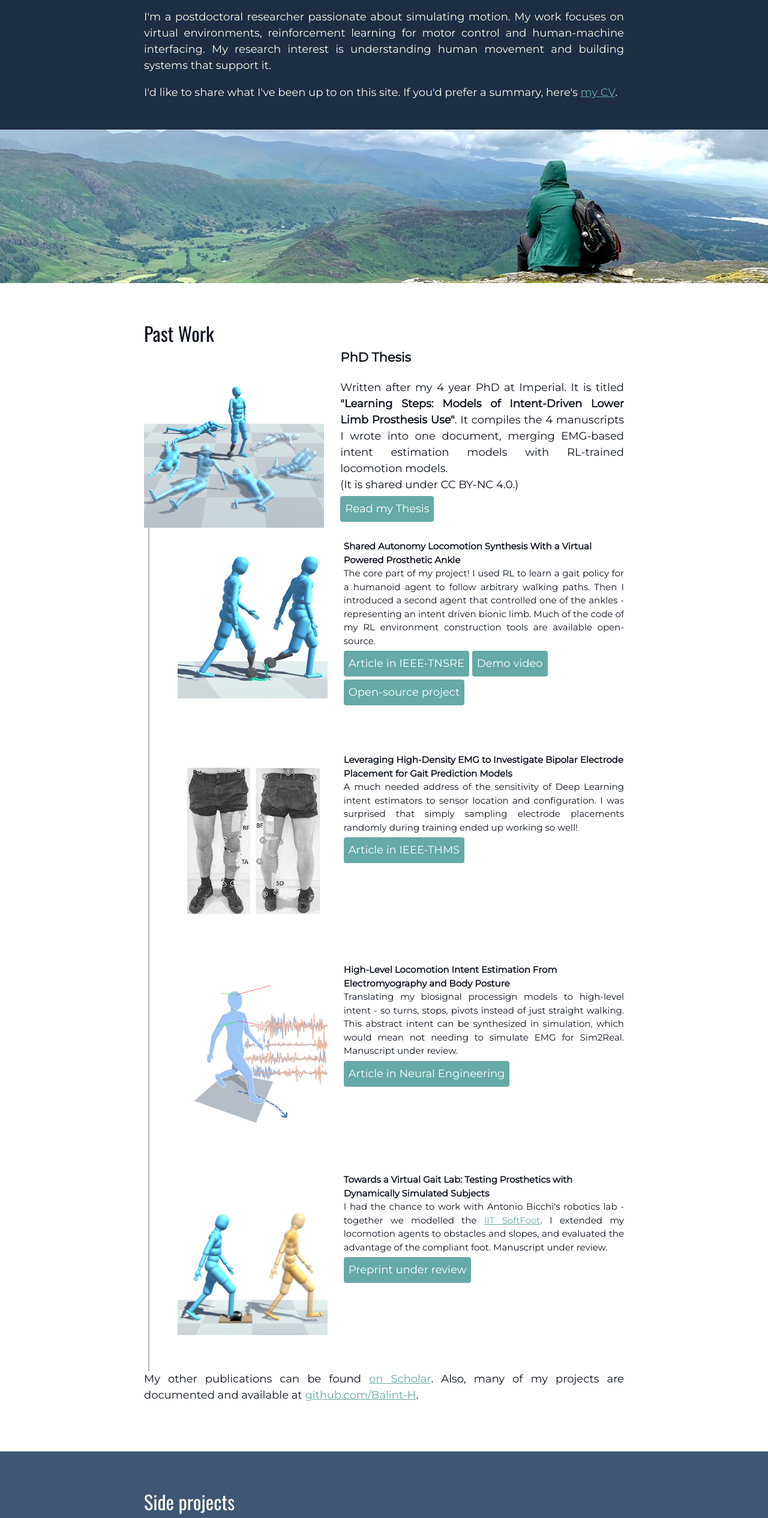
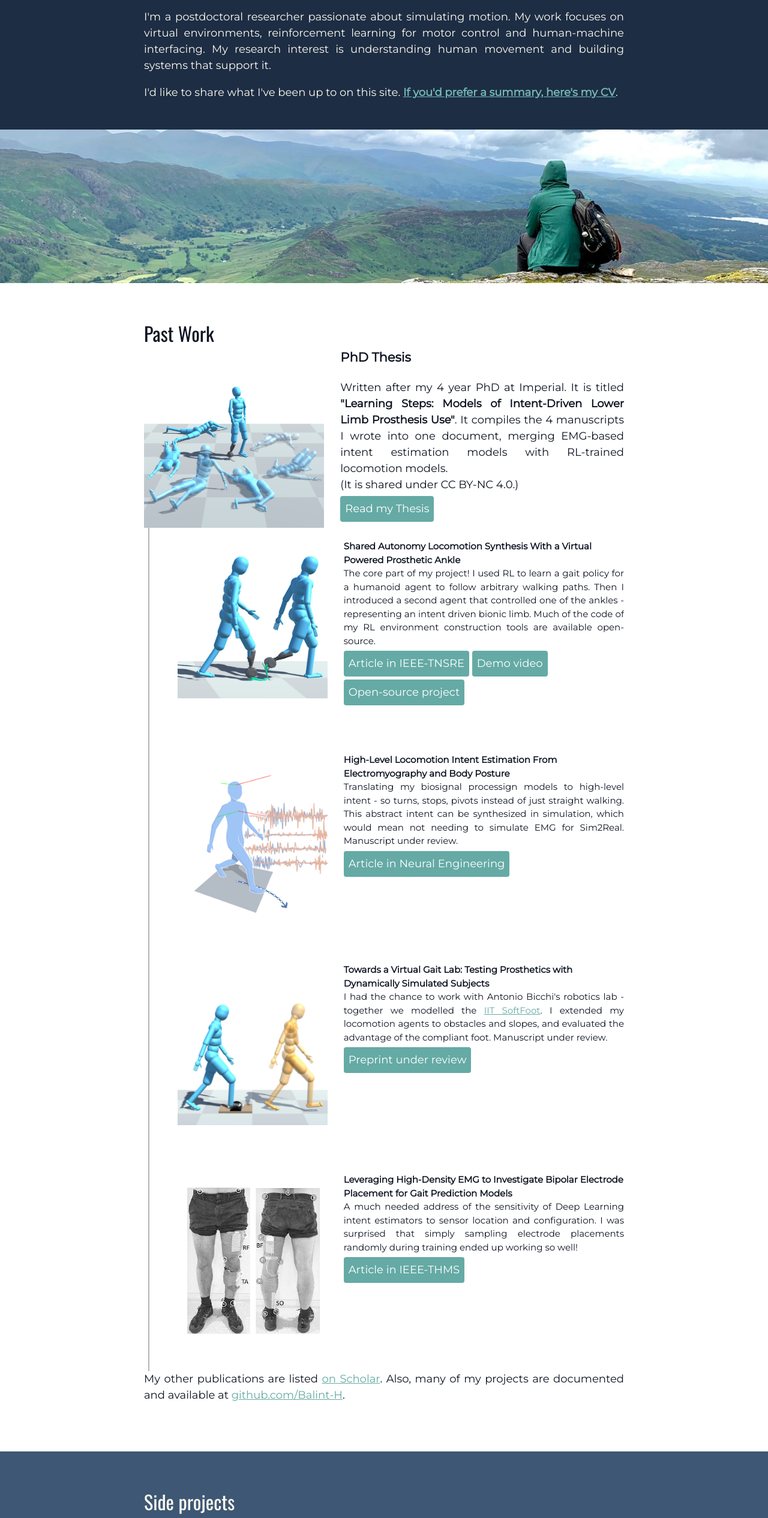
Before and after one commit to Balint-H/Balint-H.github.io, a plain HTML site: page index.html in a window 1280 px wide. Shown: the part 263-2794 px from the top of the page at 60% size. Drawn offline with nearby package versions, Linux system fonts and the light colour scheme.

Commit message:
Update CV

```diff
--- a/index.html
+++ b/index.html
@@ -31,7 +31,7 @@
 
 
 			<p>I'm a postdoctoral researcher passionate about simulating motion. My work focuses on virtual environments, reinforcement learning for motor control and human-machine interfacing. My research interest is understanding human movement and building systems that support it.</p>
-			<p>I'd like to share what I've been up to on this site. If you'd prefer a summary, here's <a href="texts/Balint_Hodossy_CV_2025.pdf"> my CV</a>.</p>
+			<p>I'd like to share what I've been up to on this site. <a class="btna" href="texts/Balint_Hodossy_CV_One_Page.pdf"><strong>If you'd prefer a summary, here's my CV</strong></a>.</p>
 			</div>
 	  </header>
 
@@ -76,17 +76,6 @@
 
         <section class="subproject-item">
         <div class="project-item-split">
-          <img src="images/tcn_setup.jpg" alt="Black and white picture of high-density electromyography grid placements on a subject, and motion capture marker placements.">
-          <div>
-          <h4>Leveraging High-Density EMG to Investigate Bipolar Electrode Placement for Gait Prediction Models</h4>
-          <p>A much needed address of the sensitivity of Deep Learning intent estimators to sensor location and configuration. I was surprised that simply sampling electrode placements randomly during training ended up working so well!</p>
-          <a class="btn" href="https://doi.org/10.1109/THMS.2024.3371099" target="_blank">Article in IEEE-THMS</a>
-          </div>
-        </div>
-        </section>
-
-        <section class="subproject-item">
-        <div class="project-item-split">
           <img src="images/hlie_abstr.jpg" alt="A visual abstract illustrating body posture and EMG, and the walking path they are used to predict.">
           <div>
           <h4>High-Level Locomotion Intent Estimation From Electromyography and Body Posture</h4>
@@ -106,6 +95,18 @@
           </div>
         </div>
         </section>
+
+        <section class="subproject-item">
+        <div class="project-item-split">
+          <img src="images/tcn_setup.jpg" alt="Black and white picture of high-density electromyography grid placements on a subject, and motion capture marker placements.">
+          <div>
+          <h4>Leveraging High-Density EMG to Investigate Bipolar Electrode Placement for Gait Prediction Models</h4>
+          <p>A much needed address of the sensitivity of Deep Learning intent estimators to sensor location and configuration. I was surprised that simply sampling electrode placements randomly during training ended up working so well!</p>
+          <a class="btn" href="https://doi.org/10.1109/THMS.2024.3371099" target="_blank">Article in IEEE-THMS</a>
+          </div>
+        </div>
+        </section>
+
         <!--
         </details>
         <!---->
@@ -123,7 +124,7 @@
       </div>
       </section>
       -->
-      <p>My other publications can be found <a href=https://scholar.google.com/citations?user=ReYkgnEAAAAJ>on Scholar</a>. Also, many of my projects are documented and available at <a href="https://github.com/Balint-H">github.com/Balint-H</a>.</p>
+      <p>My other publications are listed <a href=https://scholar.google.com/citations?user=ReYkgnEAAAAJ>on Scholar</a>. Also, many of my projects are documented and available at <a href="https://github.com/Balint-H">github.com/Balint-H</a>.</p>
 		  </div>
 	  </section>
 
@@ -143,7 +144,7 @@
           <h4>MyoChallenge 24/25</h4>
           <p>I was part of the organizing team of the MyoChallenge in 2024 and 2025. These were programming competitions at NeurIPS, tasking participants with controlling complex musculoskeletal models to achieve various tasks. Each year I contributed to designing and developing one of the challenges. In 2024 I helped with the bimanual manipulation task, and in 2025 I helped with the tabletennis task.</p>
           <a class="btn" href="https://sites.google.com/view/myosuite/myochallenge/myochallenge-2025" target="_blank">Visit website</a>
-          <a class="btn" href="https://openreview.net/forum?id=1dSLbhErNv" target="_blank">First author article @ NeurIPS '25</a>
+          <a class="btn" href="https://openreview.net/forum?id=1dSLbhErNv" target="_blank">Co-first author @ NeurIPS 2025</a>
           </div>
         </div>
        </section>
--- a/styles/style.css
+++ b/styles/style.css
@@ -66,6 +66,11 @@ h1{
 h2{
 	font-size: 32px;
 }
+
+.content-wrap .btna{
+	color: #75bab5ff;;
+}
+
 
 summary {
   display: grid;
@@ -195,6 +200,10 @@ header {
 }
 
 .projects .btn:hover {
+	background: rgba(101,170,165, 80%);
+}
+
+.side-projects .btn:hover {
 	background: rgba(101,170,165, 80%);
 }
 
@@ -458,6 +467,10 @@ footer a{
     padding-top:25px;
   }
 
+  .header .btn {
+    margin-top:5px;
+  }
+
   .projects .btn {
     margin-top:5px;
   }
```
Also changed, not shown: 2 other files.
